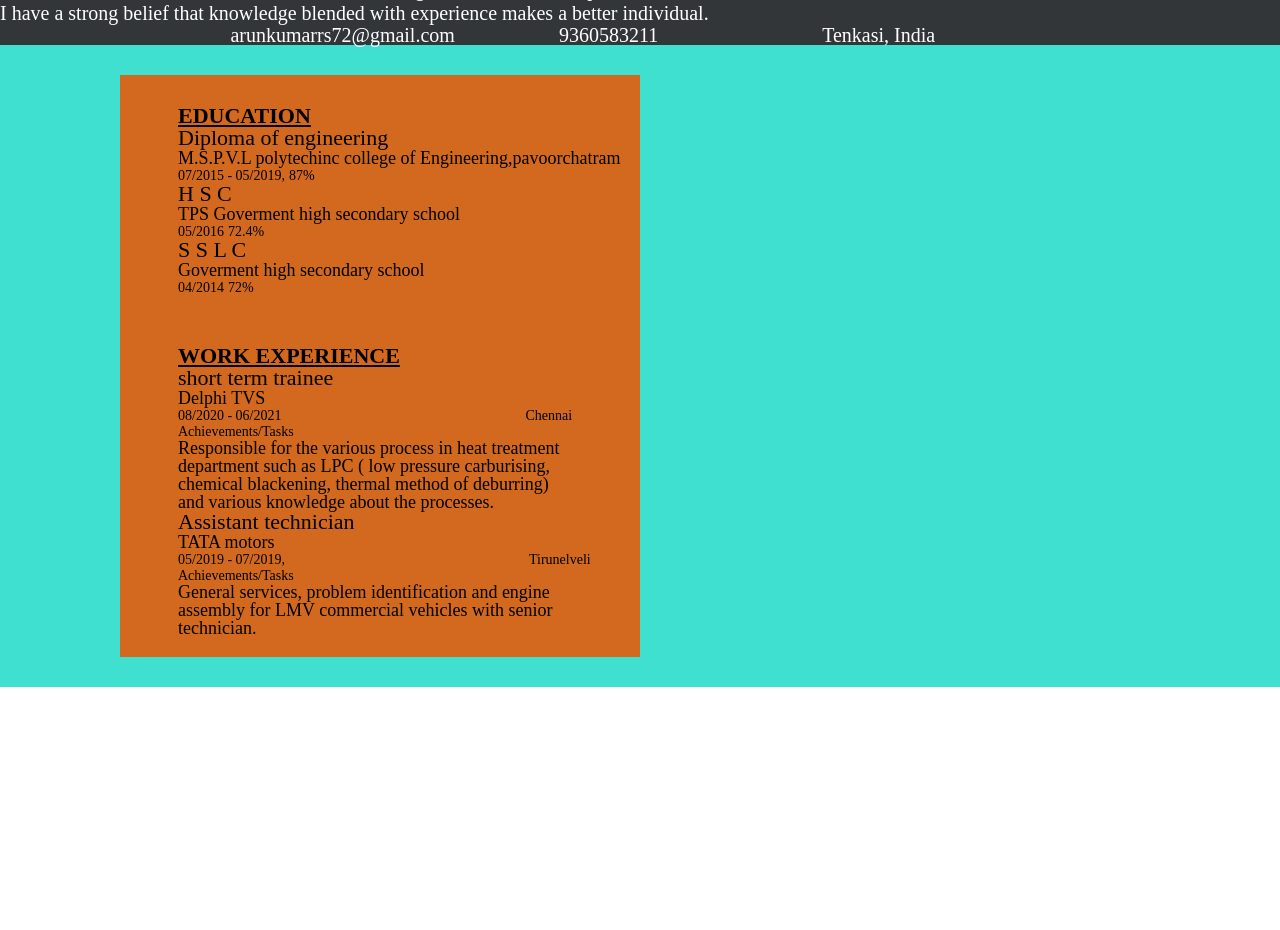
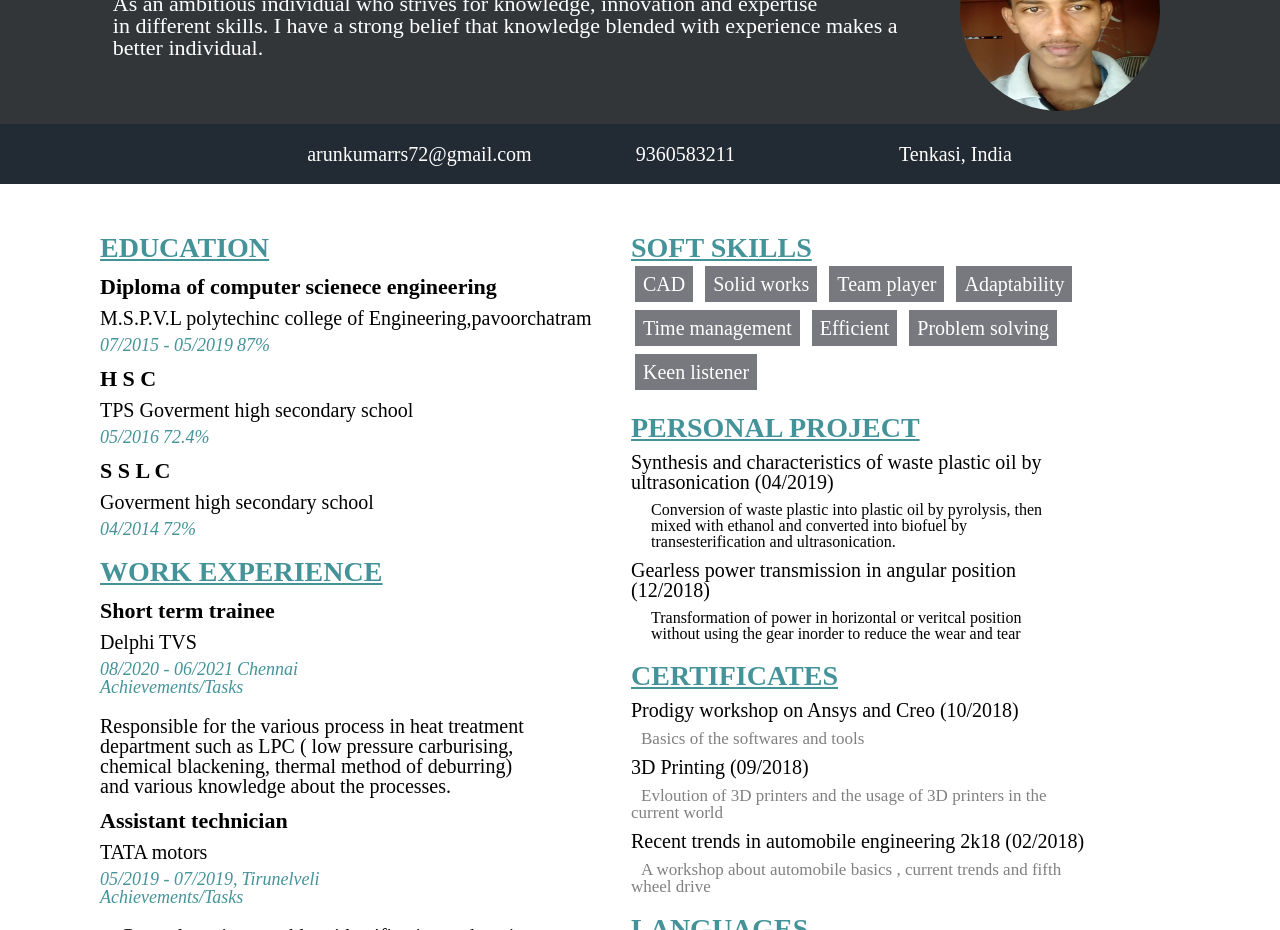
Before and after one commit to FabevyVel/fsd-06-project-1, a website: page arun/index.html in a window 1280 px wide. Shown: the part 109-1039 px from the top of the page. Before the commit the page ends 800 px from the top, so only its background shows below. Drawn offline with Linux system fonts and the light colour scheme; files that its build step writes are made by us from their sources.

Commit message:
my resume

```diff
--- /dev/null
+++ b/arun/css/reset.css
@@ -0,0 +1,44 @@
+/*reset css*/
+html, body, div, span, applet, object, iframe,
+h1, h2, h3, h4, h5, h6, p, blockquote, pre,
+a, abbr, acronym, address, big, cite, code,
+del, dfn, em, img, ins, kbd, q, s, samp,
+small, strike, strong, sub, sup, tt, var,
+b, u, i, center,
+dl, dt, dd, ol, ul, li,
+fieldset, form, label, legend,
+table, caption, tbody, tfoot, thead, tr, th, td,
+article, aside, canvas, details, embed,
+figure, figcaption, footer, header, hgroup,
+menu, nav, output, ruby, section, summary,
+time, mark, audio, video {
+	margin: 0;
+	padding: 0;
+	border: 0;
+	font-size: 100%;
+	font: inherit;
+	vertical-align: baseline;
+}
+/* HTML5 display-role reset for older browsers */
+article, aside, details, figcaption, figure,
+footer, header, hgroup, menu, nav, section {
+	display: block;
+}
+body {
+	line-height: 1;
+}
+ol, ul {
+	list-style: none;
+}
+blockquote, q {
+	quotes: none;
+}
+blockquote:before, blockquote:after,
+q:before, q:after {
+	content: '';
+	content: none;
+}
+table {
+	border-collapse: collapse;
+	border-spacing: 0;
+}
--- /dev/null
+++ b/arun/css/style.css
@@ -0,0 +1,148 @@
+/*style start here*/
+body{
+    margin: 0px;
+    padding: 0px;
+}
+header{
+    background-color: #323639;
+}
+.maincontainer{
+   background-color: blue;
+   margin: 0%;
+}
+#header_container{
+    padding-left: 0px;
+    display: flex;
+}
+.image_icon img{
+    border-radius: 120px;
+    width: 200px;
+    height: 200px;
+}
+.image_icon{
+    padding: 20px 0px 10px 20px;
+}
+#header_container h1{
+    font-size: 42px;
+    color: white;
+    padding: 20px 10px 0px 12%;
+    font-weight: bold;
+}
+#header_container h4{
+    font-size: 30px;
+    padding-left: 12%;
+    color: rgb(68 147 153);
+}
+#header_container p{
+    font-size: 22px;
+    color: white;
+    padding:10px 0px 20px 12%;
+}
+#contact{
+    padding-bottom: 20px;
+    background-color: #222a33;
+    padding-top: 20px;
+}
+#contact a:first-child{
+    text-decoration: none;
+    color: white;
+    font-size: 20px;
+    padding: 10px 0px 10px 24%;
+}
+#contact a{
+    padding-left: 100px;
+    text-decoration: none;
+    color: white;
+    font-size: 20px;
+}
+#contact span{
+    color: white;
+    font-size: 20px;
+    padding-left: 160px;
+}
+/* left side section style start here*/
+.left-col{
+    width: 45%;
+    margin-left: 50px;
+}
+.main_section{
+    background-color: #fff;
+    padding: 30px 50px;
+    display: flex;
+}
+.content-section h2{
+    text-decoration: underline;
+    font-size: 28px;
+    font-weight: bold;
+    color: rgb(68 147 153);
+    padding-top: 20px;
+}
+.content-type-1-section h3{
+    font-size: 22px;
+    padding-top: 14px;
+    font-weight: bold;
+}
+.content-type-1-section p{
+    font-size: 22px;
+    padding-bottom: 8px;
+}
+.sub-highlight-1{
+    font-size: 18px;
+    padding: 8px 0px;
+    font-style: italic;
+    color: rgb(68 147 153);
+}
+.sub-highlight-1:last-child{
+    padding-left: 0%;
+}
+.sub-highlight-1 ul li{
+    font-size: 18px;
+
+}
+.content-type-1-section ul li{
+    font-size: 20px;
+    padding-top: 20px;
+}
+/*right col style start here*/
+.right-col{
+    width: 45%;
+}
+
+.list li{
+    display: inline-block;
+    font-size: 20px;
+    border: 2px solid rgb(119 121 126);
+    background-color: rgb(119 121 126);
+    color: #fff;
+    margin: 4px;
+    padding: 6px;
+}
+.content-type-1 p{
+    font-size: 20px;
+    padding-top: 10px;
+    padding-bottom: 10px;
+}
+.a li{
+    padding-left: 20px;
+}
+.certificate_content span{
+    font-size: 17px;
+    padding-left: 10px;
+    color: gray;
+}
+.content-type-1-section p{
+    font-size: 20px;
+    padding-bottom: 8px;
+}
+.language_type span{
+    font-size: 17px;
+    color: gray;
+}
+.last-list button{
+    font-size: 18px;
+    border: 1px solid rgb(152 157 166);
+    padding: 5px 10px;
+    margin: 20px 0px 10px 20px;
+    border-radius: 6px;
+    background-color: #fff;
+}
--- a/arun/index.html
+++ b/arun/index.html
@@ -1,31 +1,32 @@
 <!DOCTYPE html>
 <html lang="en">
-
 <head>
     <meta charset="UTF-8">
     <meta http-equiv="X-UA-Compatible" content="IE=edge">
     <meta name="viewport" content="width=device-width, initial-scale=1.0">
-    <link rel="stylesheet" href="style.css">
     <link rel="stylesheet" href="css/reset.css">
+    <link rel="stylesheet" href="css/style.css">
     <title>Resume</title>
 </head>
-
 <body>
-
     <header>
         <div id="header_container">
-            <h1>R.Arun kumar</h1>
-            <h4>Diploma Computer Engineering</h4>
-            <p>As an ambitious individual who strives for knowledge, innovation and expertise in different
-                skills.<br> I have a strong belief that knowledge blended with experience makes a better
+            <div class="header_content">
+                <h1>R.Arun kumar</h1>
+                <h4>Diploma Computer Engineering</h4>
+                <p>As an ambitious individual who strives for knowledge, innovation and expertise <br> in different
+                skills. I have a strong belief that knowledge blended with experience makes a better
                 individual.</p>
+            </div>
+            <div class="image_icon">
+                <img src="./image/arun.jpg"  alt="no_image">
+            </div>
         </div>
-            <div id="contact">
+        <div id="contact">
                 <a href="mailto:arunkumarrs72@gmail.com">arunkumarrs72@gmail.com</a>
                 <a href="tel:9360583211">9360583211</a>
                 <span>Tenkasi, India</span>
-            </div>
-
+        </div>
     </header>
     <div class="main_section">
         <div class="left-col">
@@ -33,10 +34,10 @@
                 <h2><u>EDUCATION</u></h2>
                 <div class="content-type-1">
                     <div class="content-type-1-section">
-                        <h3>Diploma of engineering</h3>
+                        <h3>Diploma of computer scienece engineering</h3>
                         <p>M.S.P.V.L polytechinc college of Engineering,pavoorchatram</p>
                         <div>
-                            <span class="sub-highlight-1">07/2015 - 05/2019,</span>
+                            <span class="sub-highlight-1">07/2015 - 05/2019</span>
                             <span class="sub-highlight-1">87%</span>
                         </div>
                     </div>
@@ -64,7 +65,7 @@
                 <h2><u>WORK EXPERIENCE</u></h2>
                 <div class="content-type-1">
                 <div class="content-type-1-section">
-                    <h3><b>short term trainee</b></h3>
+                    <h3>Short term trainee</h3>
                     <p>Delphi TVS</p>
                     <div class="expericence_address">
                         <span class="sub-highlight-1">08/2020 - 06/2021</span>
@@ -97,9 +98,119 @@
                     </div>
                 </div>
             </div>
-
+        </div>
+    </div>
+    <div class="right-col">
+        <!--soft skills starts-->
+        <div class="content-section">
+            <h2>SOFT SKILLS</h2>
+            <div class="content-type-1">
+                <div class="content-type-1-selection">
+                    <ul class="list">
+                        <li>CAD</li>
+                        <li>Solid works</li>
+                        <li>Team player</li>
+                        <li>Adaptability</li>
+                        <li>Time management</li>
+                        <li>Efficient</li>
+                        <li> Problem solving</li>
+                        <li>Keen listener</li>
+                    </ul>
+                </div>
+            </div>
+        </div>
+        <!--soft skills ends-->
+        <!--personal projects starts-->
+        <div class="content-section">
+            <h2>PERSONAL PROJECT</h2>
+            <div class="content-type-1">
+                <div class="content-type-1-selection">
+                    <p>Synthesis and characteristics of waste plastic oil by<br>
+                         ultrasonication (04/2019)</p>
+                    <ul class="a">
+                        <li>Conversion of waste plastic into plastic oil by pyrolysis, then<br>
+                            mixed with ethanol and converted into biofuel by<br>
+                            transesterification and ultrasonication.
+                        </li>
+                    </ul>
+                </div>
+                <div class="content-type-1-selection">
+                    <p>Gearless power transmission in angular position<br>
+                        (12/2018)</p>
+                    <ul class="a">
+                        <li>Transformation of power in horizontal or veritcal position<br>
+                            without using the gear inorder to reduce the wear and tear</li>
+                    </ul>
+                </div>
+            </div>
+        </div>
+        <!--personal projects ends-->
+        <!--certificates starts-->
+        <div class="content-section">
+            <h2>CERTIFICATES</h2>
+            <div class="content-type-1">
+                <div class="content-type-1-selection">
+                    <p>Prodigy workshop on Ansys and Creo (10/2018)</p>
+                    <div class="certificate_content">
+                        <span class="sub-highlight-2">Basics of the softwares and tools</span>
+                    </div>
+                </div>
+                <div class="content-type-1-selection">
+                    <p>3D Printing (09/2018)</p>
+                    <div class="certificate_content">
+                        <span>Evloution of 3D printers and the usage of 3D printers in the<br>
+                            current world</span>
+                    </div>
+                </div>
+                <div class="content-type-1-selection">
+                    <p>Recent trends in automobile engineering 2k18 (02/2018)</p>
+                    <div class="certificate_content">
+                        <span>A workshop about automobile basics , current trends and fifth<br>
+                            wheel drive</span>
+                    </div>
+                </div>
+            </div>
+        </div>
+        <!--certificates ends-->
+        <!--languages starts-->
+        <div class="content-section">
+            <h2>LANGUAGES</h2>
+            <div class="content-type-1">
+                <div class="content-type-1-selection">
+                    <p>Tamil</p>
+                    <div class="language_type">
+                        <span>Mother tongue</span>
+                    </div>
+                </div>
+                <div class="content-type-1-selection">
+                    <p>English</p>
+                    <div class="language_type">
+                        <span>Advanced in speaking and writing</span>
+                    </div>
+                </div>
+                <div class="content-type-1-selection">
+                    <p>Hindi</p>
+                    <div class="language_type">
+                        <span>Beginner in speaking and writing</span>
+                    </div>
+                </div>
+            </div>
+        </div>
+        <!--languages ends-->
+        <!--interest starts-->
+        <div class="content-section">
+            <h2>INTERESTS</h2>
+            <div class="content-type-1">
+                <div class="content-type-1-selection">
+                    <ul class="last-list">
+                        <button>Kabadi</button>
+                        <button>Swimming</button>
+                        <button>Music</button>
+                    </ul>
+                </div>
+                <!--interest ends-->
+            </div>
         </div>
     </div>
 </body>
-
 </html>
--- a/arun/style.css
+++ /dev/null
@@ -1,100 +0,0 @@
-body{
-    margin: 0px 0px 0px 0px;
-    padding: 0px;
-}
-header{
-    background-color: #323639;
-}
-.maincontainer{
-   background-color: blue;
-   margin: 0%;
-}
-#header_container{
-    padding-left: 0px;
-}
-#header_container h1{
-    font-size: 40px;
-    color: white;
-    padding: 20px 10px 0px 17%;
-}
-#header_container h4{
-    font-size: 26px;
-}
-#header_container p{
-    font-size: 20px;
-    line-height: 24px;
-    color: white;
-}
-#contact a:first-child{
-    text-decoration: none;
-    color: white;
-    font-size: 20px;
-    padding-left: 18%;
-}
-#contact a{
-    padding-left: 100px;
-    text-decoration: none;
-    color: white;
-    font-size: 20px;
-}
-#contact span{
-    color: white;
-    font-size: 20px;
-    padding-left: 160px;
-}
-/* left side section style start here*/
-.left-col{
-    background-color: chocolate;
-    padding-left: 58px;
-    margin-left: 70px;
-}
-.main_section{
-    background-color: turquoise;
-    padding: 30px 50px;
-    display: flex;
-}
-.content-section{
-    padding: 30px 20px 20px 0px;
-}
-.content-section h2{
-    font-size: 22px;
-    font-weight: bold;
-}
-.content-type-1-section ul li{
-    font-size: 18px;
-}
-.expericence_address span:last-child{
-    padding-left: 240px;
-}
-.content-type-1-section h3{
-    font-size: 22px;
-}
-.content-type-1-section p{
-    font-size: 18px;
-}
-.content-type-1-section span{
-    font-size: 14px;
-}
-/*right col style start here*/
-.right-col{
-    background-color: darkgoldenrod;
-    padding-left: 59px;
-    margin-right: 80px;
-    margin-left: 70px;
-}
-.list li{
-    display: inline;
-    list-style: none;
-    font-size: 18px;
-    border: 1px solid;
-}
-.content-type-1-selection p{
-    font-size: 20px;
-}
-.last-list a{
-    border-radius: 20px;
-    background-color: darkgrey;
-    padding: 10px;
-    text-decoration: none;
-    color: black;
-}
```
Also changed, not shown: arun/image/arun.jpg (added).
